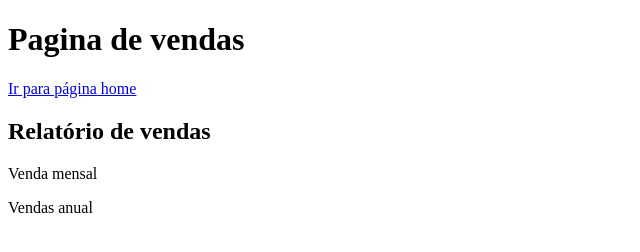
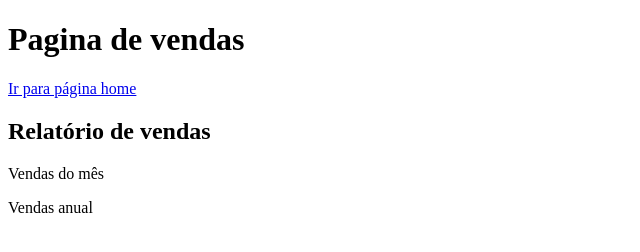
Before and after one commit to Lobibun/Aula-GitHub, a plain HTML site: page Vendas.html in a window 1280 px wide. Shown: the full height of the page, 0-640 px from the left. Drawn offline with Linux system fonts and the light colour scheme.

Commit message:
Update sales report text from 'Venda mensal' to 'Vendas do mês'

```diff
--- a/Vendas.html
+++ b/Vendas.html
@@ -9,7 +9,7 @@
     <h1>Pagina de vendas</h1>
     <a href="Index.html">Ir para página home</a>
     <h2>Relatório de vendas</h2>
-    <p>Venda mensal</p>
+    <p>Vendas do mês</p>
     <p>Vendas anual</p>
 </body>
 </html>
```
